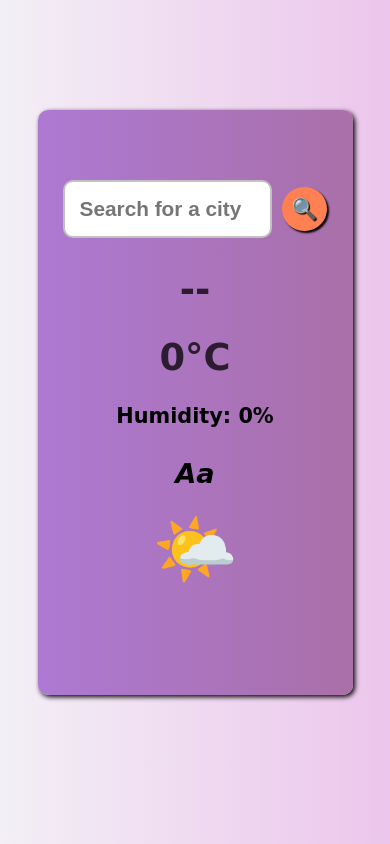
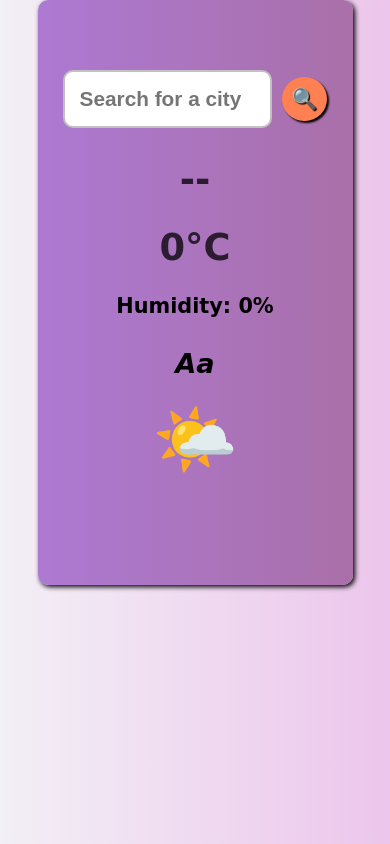
Before and after one commit to Sahasi52/Weather-Forecast-web, a plain HTML site: page index.html in a window 390 px wide. Drawn offline with Linux system fonts and the light colour scheme.

Commit message:
Update style.css

```diff
--- a/style.css
+++ b/style.css
@@ -20,7 +20,7 @@ body {
   display: flex;
   flex-direction: column;
   align-items: center;
-  margin-top: 70px;
+  margin-top: 0px;
 }
 .weatherForm {
   margin: 10px;
@@ -97,7 +97,7 @@ p {
 @media (max-width: 799px) {
   .weather-forecast-container {
     padding: 100px;
-    margin-top: 110px;
+    margin-top: 0px;
     height: 525px;
   }
   .weatherForm {
@@ -142,7 +142,7 @@ p {
 @media (max-width: 477px) {
   .weather-forecast-container {
     padding: 25px;
-    margin-top: 110px;
+    margin-top: 0px;
     height: 535px;
   }
   .weatherForm {
```
